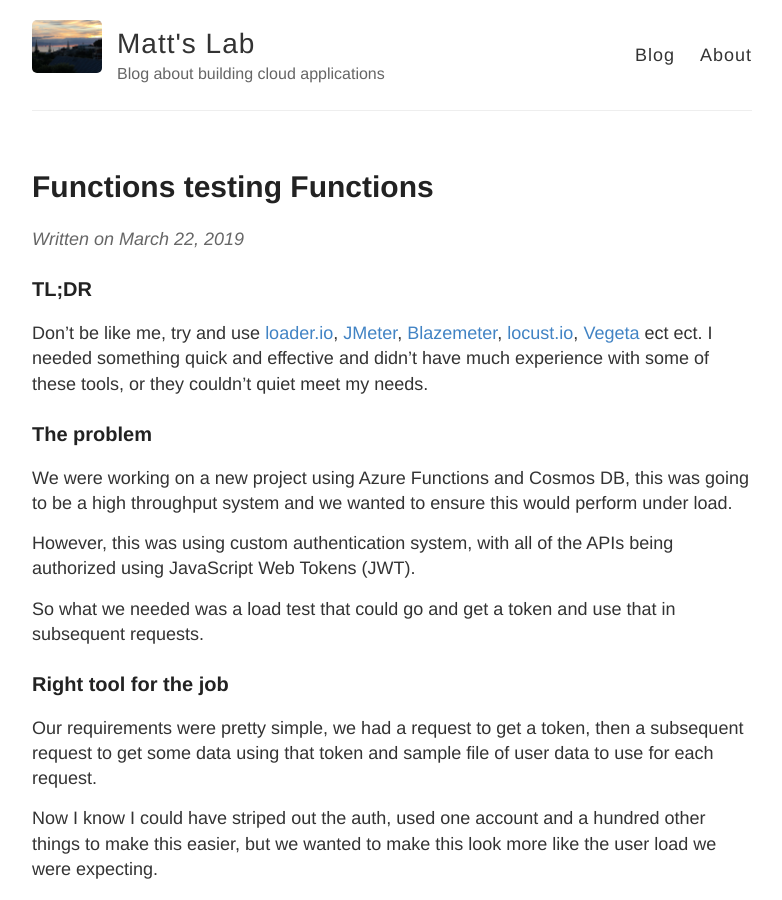
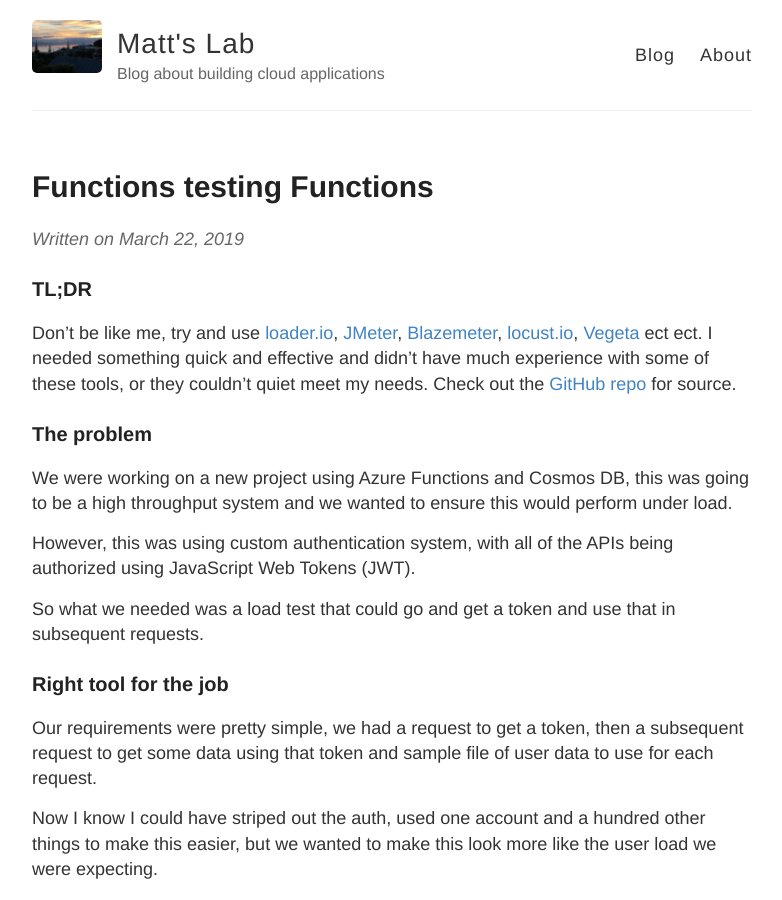
Before and after one commit to msimpsonnz/msimpsonnz.github.io, a Jekyll site: the page built from _posts/2019-03-22-Functions-testing-Functions.md, in a window 1280 px wide and 900 px high. Shown: the whole window, without its empty margins (248-1030 px from the left). Built offline with Jekyll 4.4.1, drawn with Linux system fonts in a browser that asks for light colours; comment, search, counter and statistics services are not loaded.

Commit message:
minor edit

```diff
--- a/_posts/2019-03-22-Functions-testing-Functions.md
+++ b/_posts/2019-03-22-Functions-testing-Functions.md
@@ -6,6 +6,7 @@ summary: This time we work through building an API load test using Azure Durable
 
 ### TL;DR
 Don't be like me, try and use [loader.io], [JMeter], [Blazemeter], [locust.io], [Vegeta] ect ect. I needed something quick and effective and didn't have much experience with some of these tools, or they couldn't quiet meet my needs.
+Check out the [GitHub repo] for source.
 
 ### The problem
 We were working on a new project using Azure Functions and Cosmos DB, this was going to be a high throughput system and we wanted to ensure this would perform under load.
```
